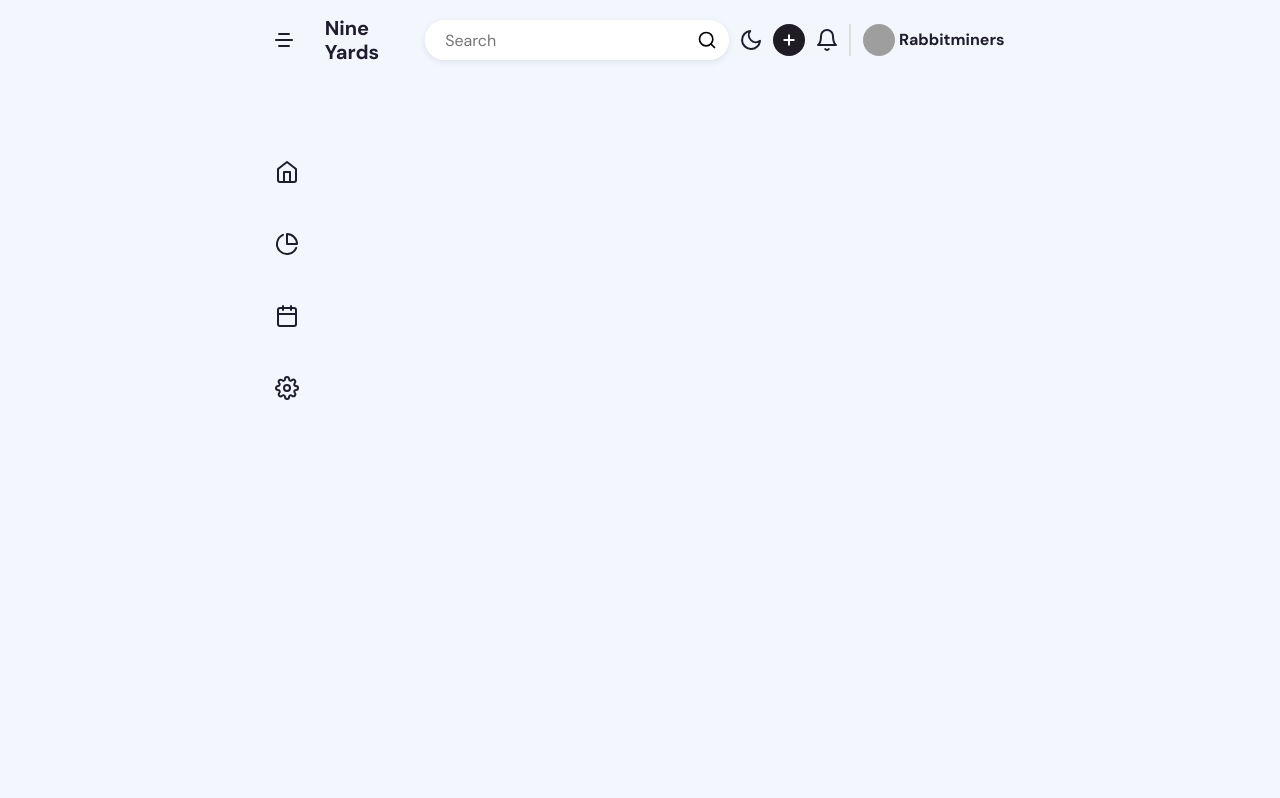
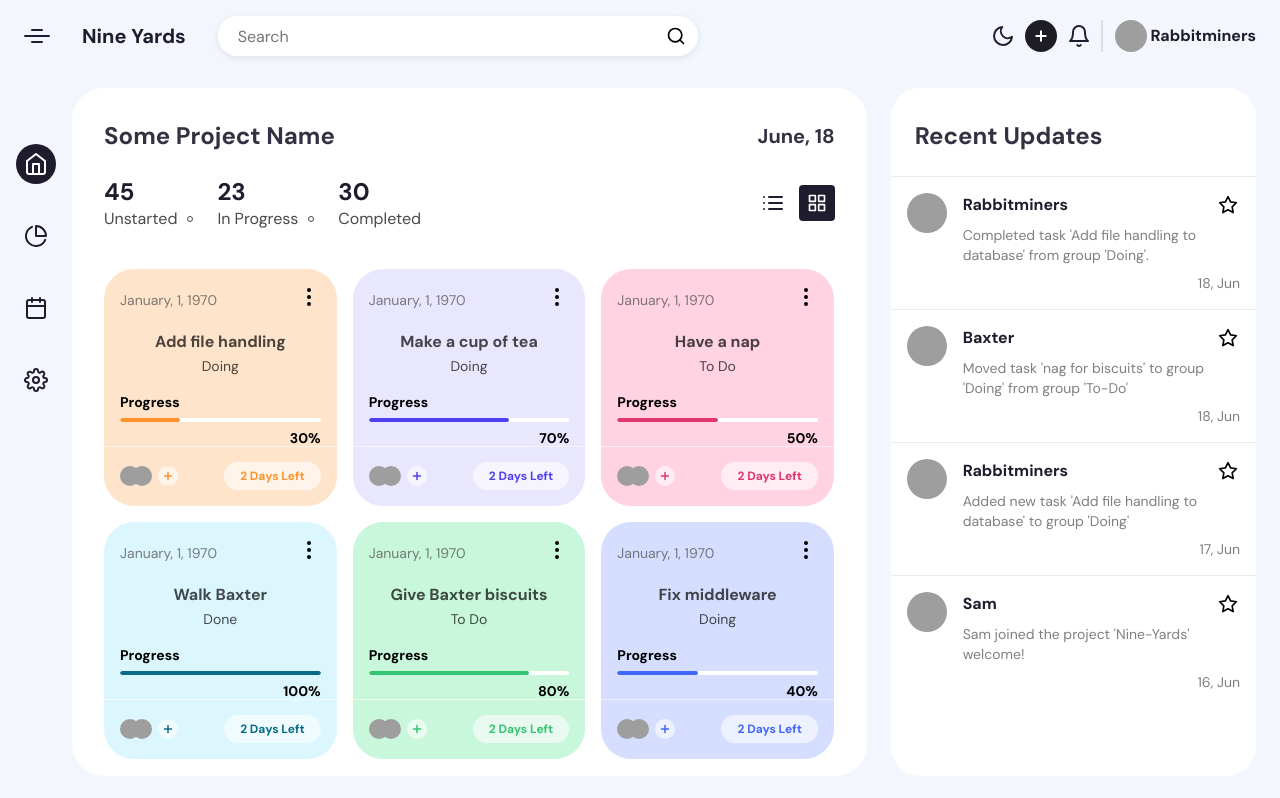
Before and after one commit to Rabbitminers/Nine-Yards, a Nuxt app in the folder site/: page /projects/1/about in a window 1280 px wide. Built offline with nearby package versions, Linux system fonts and the light colour scheme; grey boxes are pictures that could not be loaded.

Commit message:
Implemented project about page

```diff
--- /dev/null
+++ b/site/pages/projects/[id]/about.vue
@@ -0,0 +1,142 @@
+<template lang="pug">
+article.projects-section
+    header.projects-section-header
+        p Some Project Name
+        p.time June, 18
+    section.projects-section-line
+        section.projects-status
+            task-count(
+                v-for='group in groups'
+                :key='group.name'
+                :group='group.name'
+                :count='group.count'
+            )
+        section.view-actions
+            button.view-btn.list-view(
+                title='List View'
+                @click="switchToListView"
+                :class="{ active: isListView }"
+            )
+                list-icon
+            button.view-btn.grid-view(
+                title='Grid View'
+                @click="switchToGridView"
+                :class="{ active: isGridView }"
+            )
+                grid-icon
+    section.project-boxes.jsGridView(
+        :class="projectsClass"
+    )
+        task(
+            v-for='task in tasks'
+            :key='task.name'
+            :name='task.name'
+            :group='task.group'
+            :progress='task.progress'
+            :primary='task.primary'
+            :accent='task.accent'
+            :assignees="['Rabbitminers', 'Baxter']"
+        )
+updates
+</template>
+
+<script lang="ts">
+import Count from '~/components/ui/project/tasks/count.vue';
+import Task from '~/components/ui/project/tasks/task.vue';
+import Updates from '~/components/ui/project/update/updates.vue';
+import List from '~/components/icons/list.vue';
+import Grid from '~/components/icons/grid.vue';
+
+export default {
+    name: 'about-project',
+    components: {
+        'task-count': Count,
+        'task': Task,
+        'updates': Updates,
+        'list-icon': List,
+        'grid-icon': Grid
+    },
+    data() {
+        return {
+            isListView: false,
+            isGridView: true,
+            groups: [
+                {
+                    name: "Unstarted",
+                    count: 45
+                },
+                {
+                    name: "In Progress",
+                    count: 23
+                },
+                {
+                    name: "Completed",
+                    count: 30
+                }
+            ],
+            tasks: [
+                {
+                    name: "Add file handling",
+                    group: "Doing",
+                    progress: 30,
+                    primary: "var(--colour-orange)",
+                    accent: "var(--colour-orange-accent)"
+                },
+                {
+                    name: "Make a cup of tea",
+                    group: "Doing",
+                    progress: 70,
+                    primary: "var(--colour-purple)",
+                    accent: "var(--colour-purple-accent)"
+                },
+                {
+                    name: "Have a nap",
+                    group: "To Do",
+                    progress: 50,
+                    primary: "var(--colour-pink)",
+                    accent: "var(--colour-pink-accent)"
+                },
+                {
+                    name: "Walk Baxter",
+                    group: "Done",
+                    progress: 100,
+                    primary: "var(--colour-blue)",
+                    accent: "var(--colour-blue-accent)"
+                },
+                {
+                    name: "Give Baxter biscuits",
+                    group: "To Do",
+                    progress: 80,
+                    primary: "var(--colour-green)",
+                    accent: "var(--colour-green-accent)"
+                },
+                {
+                    name: "Fix middleware",
+                    group: "Doing",
+                    progress: 40,
+                    primary: "var(--colour-darker-blue)",
+                    accent: "var(--colour-darker-blue-accent)"
+                },
+            ]
+        }
+    },
+    computed: {
+        projectsClass() {
+            return {
+                jsListView: this.isListView,
+                jsGridView: this.isGridView
+            };
+        }
+    },
+    methods: {
+        switchToListView() {
+            this.isListView = true;
+            this.isGridView = false;
+        },
+        switchToGridView() {
+            this.isListView = false;
+            this.isGridView = true;
+        }
+    }
+}
+</script>
```
